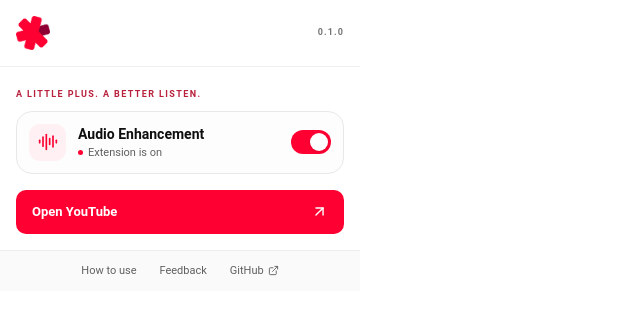
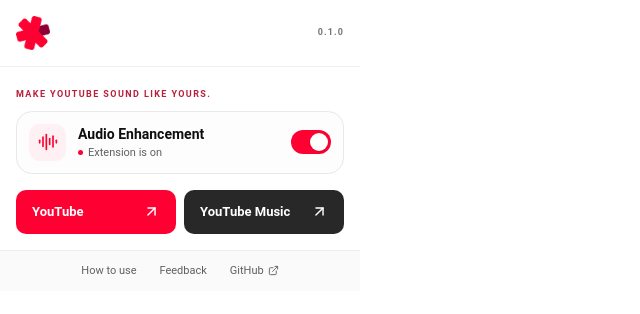
Before and after one commit to fuzionix/youtube-audio-plus, a React (Vite) app: page / in a window 1280 px wide. Shown: the top 314 px of the page, without its empty margins (0-640 px from the left). Built offline with nearby package versions, Linux system fonts and the light colour scheme.

Commit message:
✨ | Add YouTube Music button

```diff
--- a/src/App.tsx
+++ b/src/App.tsx
@@ -13,7 +13,7 @@ function App() {
       <PopupHeader />
       <main className="popup-main">
         <div className="popup-intro">
-          <span className="popup-eyebrow">A LITTLE PLUS. A BETTER LISTEN.</span>
+          <span className="popup-eyebrow">MAKE YOUTUBE SOUND LIKE YOURS.</span>
         </div>
 
         <ExtensionSwitch enabled={enabled} saving={saving} onToggle={toggle} />
@@ -24,10 +24,16 @@ function App() {
           </div>
         )}
 
-        <a className="popup-youtube-button" href="https://www.youtube.com/" target="_blank" rel="noopener noreferrer">
-          <span>Open YouTube</span>
-          <ArrowUpRight size={17} aria-hidden="true" />
-        </a>
+        <div className="popup-destination-buttons">
+          <a className="popup-youtube-button" href="https://www.youtube.com/" target="_blank" rel="noopener noreferrer">
+            <span>YouTube</span>
+            <ArrowUpRight size={17} aria-hidden="true" />
+          </a>
+          <a className="popup-youtube-music-button" href="https://music.youtube.com/" target="_blank" rel="noopener noreferrer">
+            <span>YouTube Music</span>
+            <ArrowUpRight size={17} aria-hidden="true" />
+          </a>
+        </div>
       </main>
       <PopupFooter />
     </div>
--- a/src/popup.css
+++ b/src/popup.css
@@ -164,26 +164,48 @@
   opacity: 0.5;
 }
 
-.popup .popup-youtube-button {
+.popup-destination-buttons {
+  display: flex;
+  gap: 8px;
+}
+
+.popup .popup-youtube-button,
+.popup .popup-youtube-music-button {
   display: flex;
   align-items: center;
-  justify-content: center;
   gap: 10px;
+  flex: 1;
+  min-width: 0;
   margin-top: 16px;
   padding: 12px 16px;
   border-radius: 10px;
-  background: #f03;
   color: #fff;
   font-size: 13px;
   font-weight: 600;
   transition: background 160ms ease;
 }
 
+.popup .popup-youtube-button {
+  background: #f03;
+}
+
 .popup .popup-youtube-button:hover {
   background: #d9002b;
 }
 
+.popup .popup-youtube-music-button {
+  background: #282828;
+}
+
+.popup .popup-youtube-music-button:hover {
+  background: #111;
+}
+
 .popup-youtube-button span {
+  flex: 1;
+}
+
+.popup-youtube-music-button span {
   flex: 1;
 }
 
```
